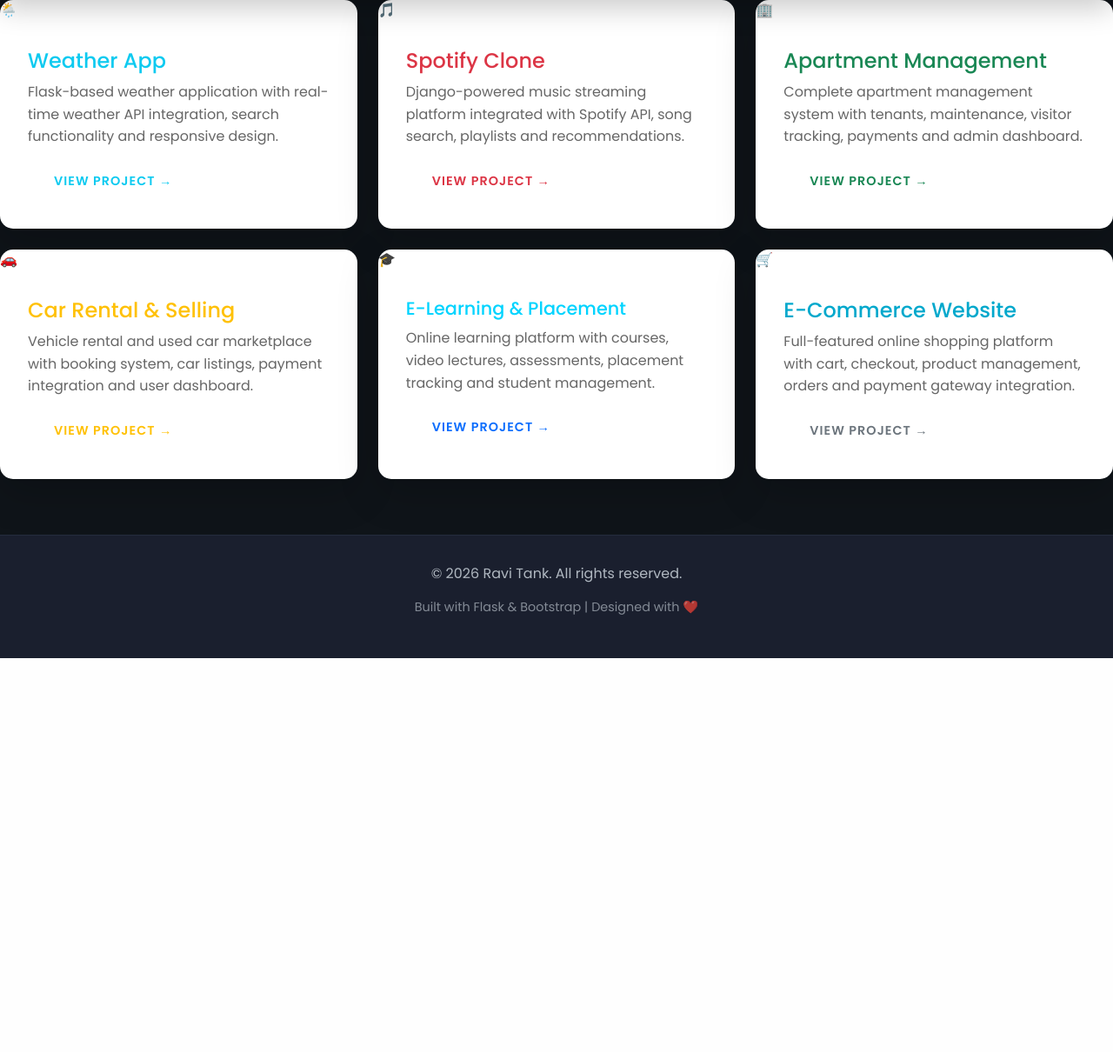
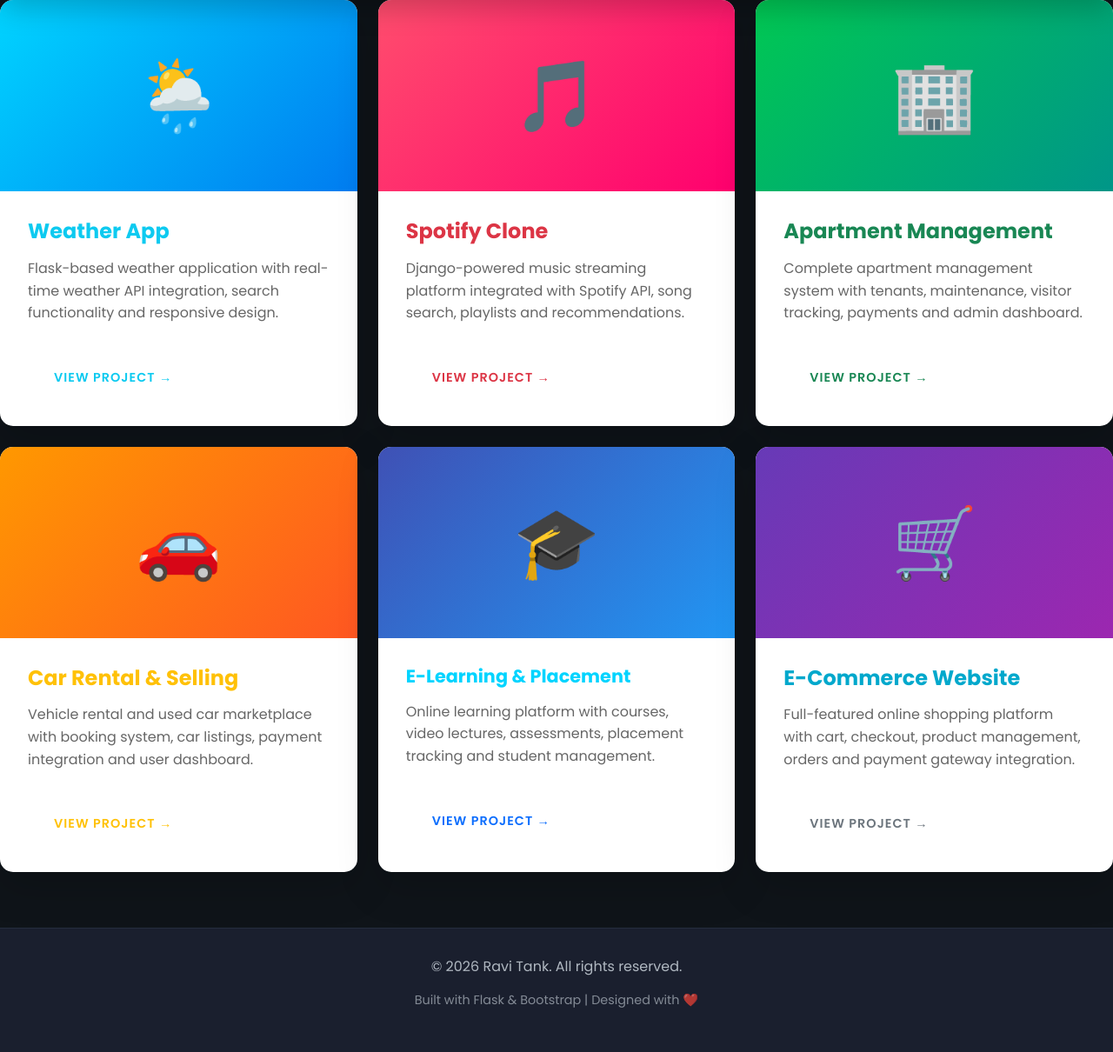
Before and after one commit to ravitank25/portfolio, a Flask app: page /projects in a window 1280 px wide. Shown: the part 150-1360 px from the top of the page at 87% size. Before the commit the page ends 907 px from the top, so only its background shows below. Run offline with Flask 3, Linux system fonts and the light colour scheme; parts of the project's set-up code (start-up, migrations or seed data) failed here and were passed over.

Commit message:
Updated portfolio design and added new projects

```diff
--- a/static/css/style.css
+++ b/static/css/style.css
@@ -14,6 +14,63 @@
   --text-primary: #ffffff;
   --text-secondary: #b0b8c1;
   --transition: all 0.3s cubic-bezier(0.25, 0.46, 0.45, 0.94);
+}
+
+.project-card {
+  border-radius: 20px;
+  overflow: hidden;
+  transition: 0.4s;
+}
+
+.project-card:hover {
+  transform: translateY(-10px);
+}
+
+.project-img {
+  height: 220px;
+  display: flex;
+  justify-content: center;
+  align-items: center;
+  font-size: 80px;
+  color: white;
+}
+
+.weather-bg {
+  background: linear-gradient(135deg, #00d4ff, #007cf0);
+}
+
+.spotify-bg {
+  background: linear-gradient(135deg, #ff4d6d, #ff006e);
+}
+
+.apartment-bg {
+  background: linear-gradient(135deg, #00c853, #009688);
+}
+
+.car-bg {
+  background: linear-gradient(135deg, #ff9800, #ff5722);
+}
+
+.learning-bg {
+  background: linear-gradient(135deg, #3f51b5, #2196f3);
+}
+
+.ecommerce-bg {
+  background: linear-gradient(135deg, #673ab7, #9c27b0);
+}
+
+.project-title {
+  font-weight: 700;
+  margin-bottom: 15px;
+}
+
+.project-text {
+  color: #6c757d;
+  min-height: 100px;
+}
+
+.project-card .btn {
+  border-radius: 30px;
 }
 
 body {
```
